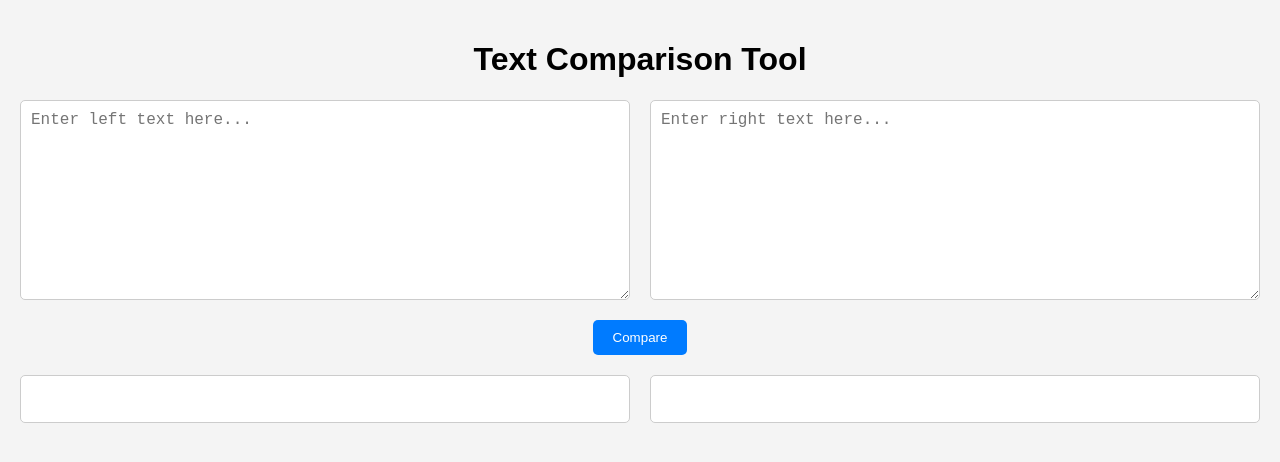
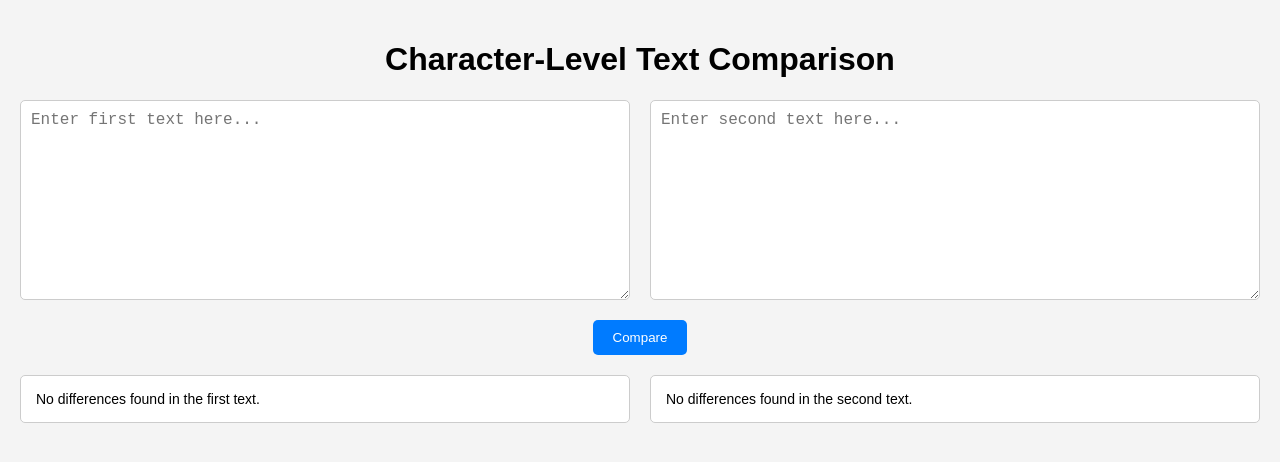
Before and after one commit to yn795/News-compare, a plain HTML site: page index.html in a window 1280 px wide. Both pictures are taken after a click on the button "Compare". Drawn offline with Linux system fonts and the light colour scheme.

Commit message:
Update index.html

```diff
--- a/index.html
+++ b/index.html
@@ -3,7 +3,7 @@
 <head>
     <meta charset="UTF-8">
     <meta name="viewport" content="width=device-width, initial-scale=1.0">
-    <title>Text Comparison Tool</title>
+    <title>Character-Level Text Comparison</title>
     <style>
         body {
             font-family: Arial, sans-serif;
@@ -53,7 +53,6 @@
             border-radius: 5px;
             overflow-x: auto;
             font-size: 14px;
-            height: auto;
             white-space: pre-wrap;
             box-sizing: border-box;
         }
@@ -64,10 +63,10 @@
     </style>
 </head>
 <body>
-    <h1>Text Comparison Tool</h1>
+    <h1>Character-Level Text Comparison</h1>
     <div class="container">
-        <textarea id="text1" placeholder="Enter left text here..."></textarea>
-        <textarea id="text2" placeholder="Enter right text here..."></textarea>
+        <textarea id="text1" placeholder="Enter first text here..."></textarea>
+        <textarea id="text2" placeholder="Enter second text here..."></textarea>
     </div>
     <button onclick="compareTexts()">Compare</button>
     <div class="results">
@@ -77,8 +76,8 @@
 
     <script>
         function compareTexts() {
-            const text1 = document.getElementById('text1').value.split('\n');
-            const text2 = document.getElementById('text2').value.split('\n');
+            const text1 = document.getElementById('text1').value;
+            const text2 = document.getElementById('text2').value;
             const maxLength = Math.max(text1.length, text2.length);
             const output1 = document.getElementById('output1');
             const output2 = document.getElementById('output2');
@@ -87,30 +86,20 @@
             let result2 = '';
 
             for (let i = 0; i < maxLength; i++) {
-                const line1 = text1[i] || '';
-                const line2 = text2[i] || '';
-                let highlightedLine1 = '';
-                let highlightedLine2 = '';
+                const char1 = text1[i] || '';
+                const char2 = text2[i] || '';
 
-                for (let j = 0; j < Math.max(line1.length, line2.length); j++) {
-                    const char1 = line1[j] || '';
-                    const char2 = line2[j] || '';
-
-                    if (char1 !== char2) {
-                        highlightedLine1 += `<span class="highlight">${char1 || ' '}</span>`;
-                        highlightedLine2 += `<span class="highlight">${char2 || ' '}</span>`;
-                    } else {
-                        highlightedLine1 += char1;
-                        highlightedLine2 += char2;
-                    }
+                if (char1 !== char2) {
+                    result1 += `<span class="highlight">${char1 || ' '}</span>`;
+                    result2 += `<span class="highlight">${char2 || ' '}</span>`;
+                } else {
+                    result1 += char1;
+                    result2 += char2;
                 }
-
-                result1 += `${highlightedLine1}\n`;
-                result2 += `${highlightedLine2}\n`;
             }
 
-            output1.innerHTML = result1 || 'No differences found in left text.';
-            output2.innerHTML = result2 || 'No differences found in right text.';
+            output1.innerHTML = result1 || 'No differences found in the first text.';
+            output2.innerHTML = result2 || 'No differences found in the second text.';
         }
     </script>
 </body>
```
